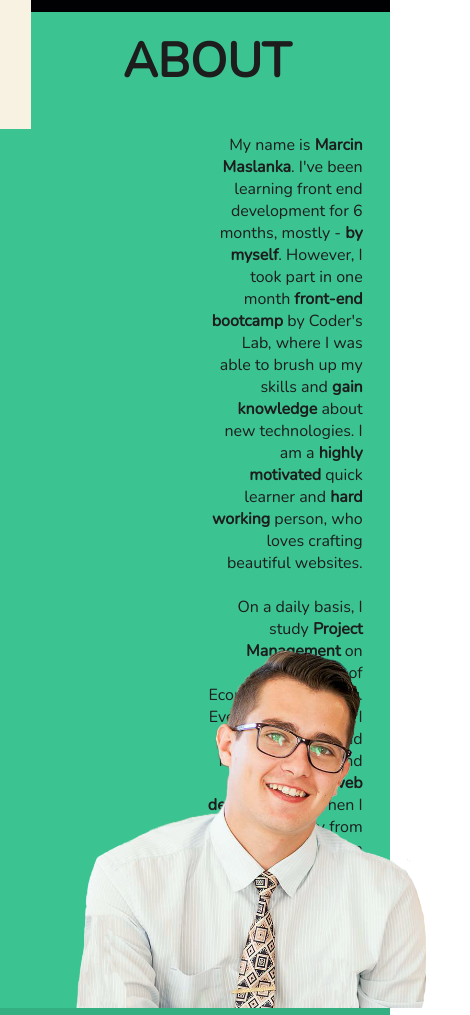
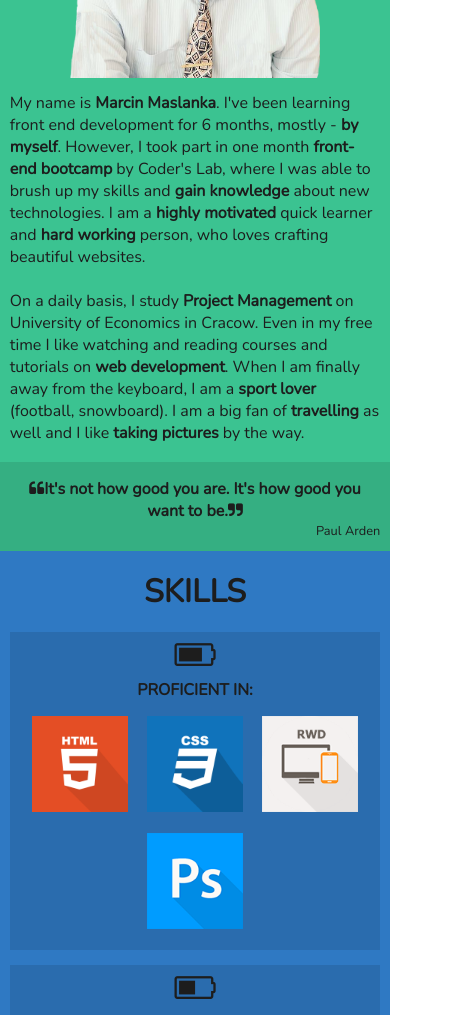
Before and after one commit to maslankam92/myPortfolio, a plain HTML site: page index.html in a window 390 px wide. Shown: the part 715-1730 px from the top of the page, 470 px wide, since content can reach past the window. Drawn offline with nearby package versions, Linux system fonts and the light colour scheme.

Commit message:
11 added media queries to about and skills section

```diff
--- a/css/_mixins.scss
+++ b/css/_mixins.scss
@@ -55,4 +55,11 @@
   margin:0;
   padding: 5% 0;
   text-transform: uppercase;
+  @media #{$media600} {
+    font-size: 2rem;
+  }
 }
+
+@mixin mq {
+
+}
--- a/css/_variables.scss
+++ b/css/_variables.scss
@@ -13,3 +13,11 @@ $color-mainBlack: #1d1d1d;
 $color-mainBlue: #2f79c3;
 $color-mainGrey: #374047;
 $color-mainRed: #eb4549;
+
+
+// ====== MEDIA QUERIES ======
+
+$media600: "screen and (max-width: 600px)";
+$media700: "screen and (max-width: 700px)";
+$media900: "screen and (max-width: 900px)";
+$media1050: "screen and (max-width: 1050px)";
--- a/css/style.scss
+++ b/css/style.scss
@@ -27,6 +27,15 @@ a {
   //margin: 0 auto;
   width: 80%;
   max-width: 1200px;
+  @media screen and (min-width: 1200px){
+    margin: 0 auto;
+  }
+  @media #{$media700} {
+    margin: 0 auto;
+  }
+  @media #{$media600} {
+    width: 95%;
+  }
 }
 
 // ====== HEADER SECTION ======
@@ -42,16 +51,25 @@ a {
   font-family: $font-righteous;
   color: $color-mainWhite;
   padding: 6% 0;
+  @media #{$media600} {
+    font-size: 1.5rem;
+  }
 }
 
 .main-header h1 {
   font-size: 5rem;
+  @media #{$media600} {
+    font-size: 3rem;
+  }
 }
 
 .main-header h1 span {
   color: $color-mainGreen;
   font-size: 7rem;
   text-transform: uppercase;
+  @media #{$media600} {
+    font-size: 5rem;
+  }
 }
 
 .main-header .arrow-down {
@@ -60,6 +78,10 @@ a {
   display: block;
   margin: 10rem 0 3rem;
   transition: .2s;
+  @media #{$media600} {
+    font-size: 4rem;
+    margin: 4rem 0 2rem;
+  }
 }
 
 .main-header .arrow-down:hover {
@@ -82,6 +104,9 @@ a {
   top: 0;
   width: 8vw;
   z-index: 99999999;
+  @media #{$media700} {
+    display: none;
+  }
 }
 
 .main-logo img {
@@ -143,12 +168,19 @@ a {
   flex-direction: row;
   justify-content: space-between;
   margin-top: 8%;
+  @media #{$media900} {
+    flex-direction: column;
+    margin-top: 2%;
+  }
 }
 
 .about-image {
   position: relative;
   width: 40%;
   text-align: center;
+  @media #{$media900} {
+    width: 100%;
+  }
 }
 
 .about-image img {
@@ -156,12 +188,27 @@ a {
   left: 20%;
   position: absolute;
   max-width: 350px;
+  @media #{$media1050} {
+    left: 0;
+  }
+  @media #{$media900} {
+    position: static;
+  }
+  @media #{$media600} {
+    max-width: 250px;
+  }
+
 }
 
 .about-text {
   padding-bottom: 5%;
   width: 50%;
   text-align: right;
+  @media #{$media900} {
+    margin-top: 2%;
+    width: 100%;
+    text-align: left;
+  }
 }
 
 .about-quote {
@@ -170,6 +217,9 @@ a {
   font-weight: bolder;
   padding: 4% 0 3%;
   width: 100%;
+  @media #{$media600} {
+    font-size: 1rem;
+  }
 }
 
 .about-quote p {
@@ -180,6 +230,9 @@ a {
   font-size: 1rem;
   font-weight: normal;
   text-align: right;
+  @media #{$media600} {
+    font-size: .8rem;
+  }
 }
 
 // ====== SKILLS SECTION ======
@@ -201,6 +254,9 @@ a {
 .skills-headline i,
 .skills-future i {
   font-size: 3rem;
+  @media #{$media600} {
+    font-size: 2rem;
+  }
 }
 
 .skills-headline p,
@@ -223,6 +279,9 @@ a {
 .skills img {
   display: inline-block;
   margin: 2%;
+  @media #{$media600} {
+    max-width: 96px;
+  }
 }
 
 .skills-bar-future {
```
Also changed, not shown: css/style.css, 1 other file.
